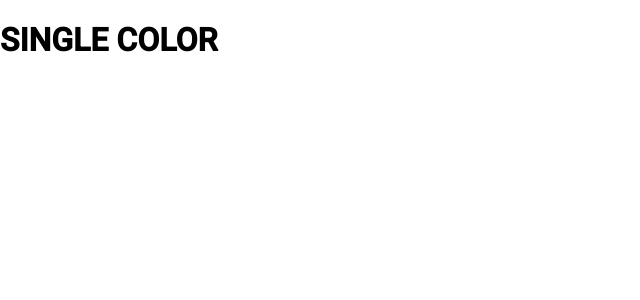
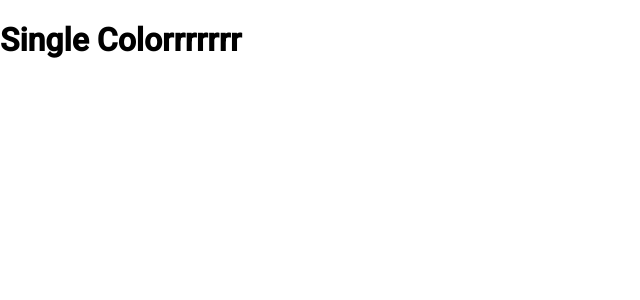
Before and after one commit to dhillman1989/ColorPaletteApp, a React (Create React App) app: page /palette/flat-ui-colors-american/americanriver in a window 1280 px wide. Shown: the top 300 px of the page, without its empty margins (0-640 px from the left). Built offline with nearby package versions, Linux system fonts and the light colour scheme.

Commit message:
add link for SingleColorPalette
add link for SingleColorPalette

```diff
--- a/src/App.js
+++ b/src/App.js
@@ -4,6 +4,7 @@
 import { Route, Switch } from "react-router-dom";
 
 import Palette from "./Palette";
+import SingleColorPalette from "./SingleColorPalette";
 import PaletteList from "./PaletteList";
 import seedColors from "./seedColors";
 import { generatePalette } from "./colorHelpers";
@@ -33,7 +34,7 @@
         />
         <Route
           path="/palette/:palleteId/:colorId"
-          render={() => <h1>SINGLE COLOR</h1>}
+          render={() => <SingleColorPalette />}
         />
       </Switch>
     );
--- a/src/ColorBox.js
+++ b/src/ColorBox.js
@@ -17,7 +17,7 @@
   }
 
   render() {
-    const { name, background } = this.props;
+    const { name, background, paletteId, id } = this.props;
     const { copied } = this.state;
     return (
       <CopyToClipboard text={background} onCopy={this.changeCopyState}>
@@ -36,7 +36,10 @@
             </div>
             <button className="copy-button">copy</button>
           </div>
-          <Link to={`/palette/`} onClick={e => e.stopPropagation()}>
+          <Link
+            to={`/palette/${paletteId}/${id}`}
+            onClick={e => e.stopPropagation()}
+          >
             <span className="see-more">More</span>
           </Link>
         </div>
--- a/src/Palette.js
+++ b/src/Palette.js
@@ -18,10 +18,16 @@
     this.setState({ format: val });
   }
   render() {
-    const { colors, paletteName } = this.props.palette;
+    const { colors, paletteName, id } = this.props.palette;
     const { level, format } = this.state;
     const colorBoxes = colors[level].map(color => (
-      <ColorBox background={color[format]} key={color.id} name={color.name} />
+      <ColorBox
+        background={color[format]}
+        key={color.id}
+        name={color.name}
+        id={color.id}
+        paletteId={id}
+      />
     ));
     return (
       <div className="Palette">
--- a/src/SingleColorPalette.js
+++ b/src/SingleColorPalette.js
@@ -0,0 +1,13 @@
+import React, { Component } from "react";
+
+class SingleColorPalette extends Component {
+  render() {
+    return (
+      <div>
+        <h1>Single Colorrrrrrr</h1>
+      </div>
+    );
+  }
+}
+
+export default SingleColorPalette;
```
